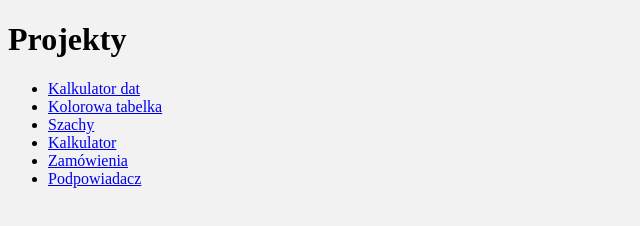
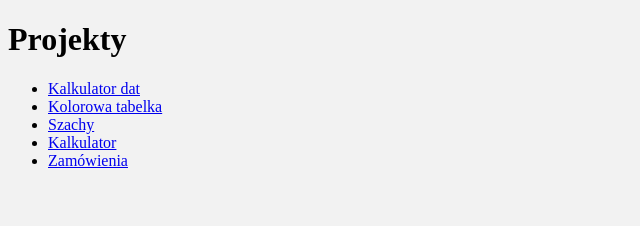
Before and after one commit to Seb-M11/sebson.tk, a plain HTML site: page projekty/index.html in a window 1280 px wide. Shown: the whole page, without its empty margins (0-640 px from the left). Drawn offline with Linux system fonts and the light colour scheme.

Commit message:
Update index.html

```diff
--- a/projekty/index.html
+++ b/projekty/index.html
@@ -31,7 +31,7 @@ html{
         <li><a href="szachy">Szachy</a></li>
         <li><a href="kalkulator">Kalkulator</a></li>
 	<li><a href="https://sebson.000webhostapp.com/">Zamówienia</a></li>
-	<li><a href="http://sebsonv2.000webhostapp.com/">Podpowiadacz</a></li>
+
       </ul>
     </nav>
   </main>
```
